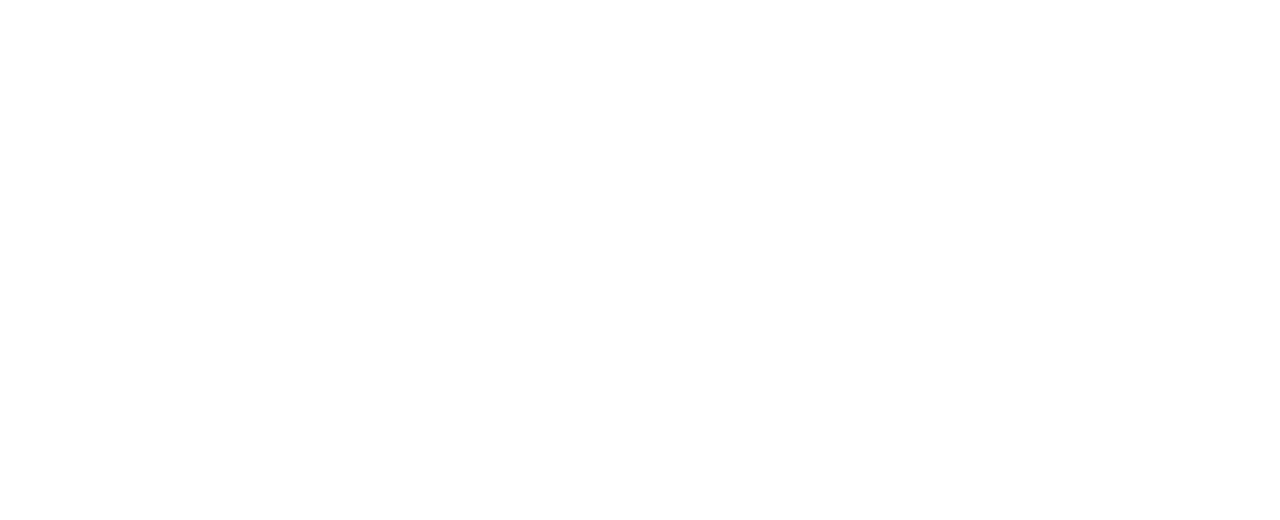
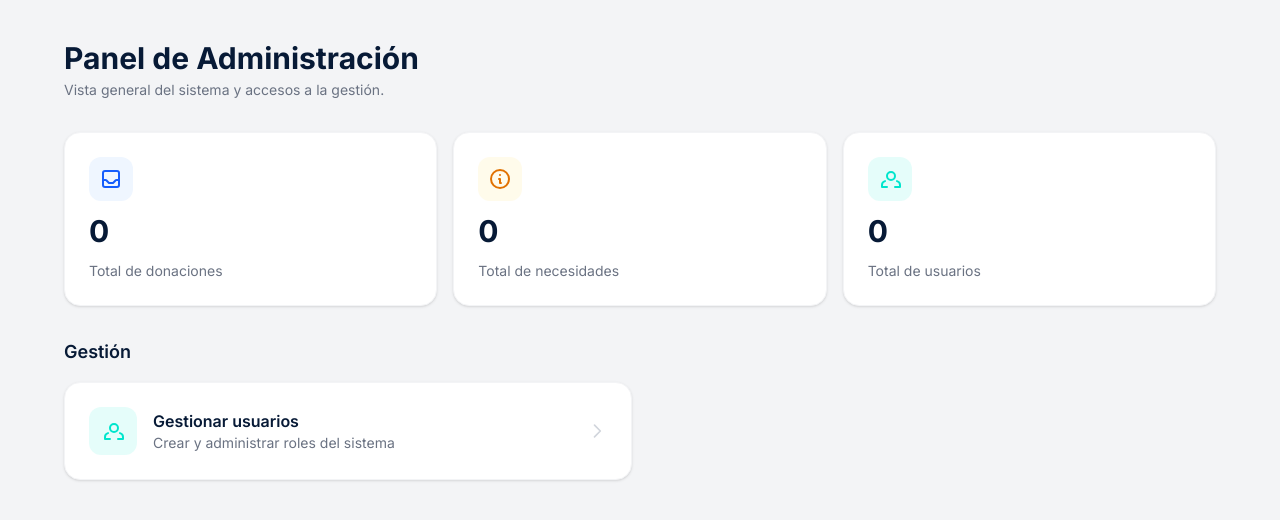
Before and after one commit to ric-diazs/donaton-cloud-native-01, a React (Vite) app in the folder frontend/: page /admin-dashboard in a window 1280 px wide. Before the commit this address had no page. Shown: the top 520 px of the page. Built offline with nearby package versions, Linux system fonts and the light colour scheme; no server answers.

Commit message:
feat: agrega vista dashboard de admin

```diff
--- /dev/null
+++ b/frontend/src/dtos/usuarioResponseDto.ts
@@ -0,0 +1,7 @@
+import type { RegistroUsuarioType } from "../schemas/usuarioSchema";
+
+export interface UsuarioResponse extends RegistroUsuarioType {
+    id: number;
+    supabaseId: string;
+    creadoEn: string;
+};
--- /dev/null
+++ b/frontend/src/pages/AdminDashboard.tsx
@@ -0,0 +1,169 @@
+/**
+ * @module pages/AdminDashboard
+ * @author Remi Garcia, Benjamin Llanquiman y Ricardo Diaz
+ * @description Página principal del panel de administración de Donaton.
+ *
+ * Esta página es accesible exclusivamente para el actor Admin. Muestra
+ * una vista general del estado del sistema con métricas en tiempo real
+ * y accesos directos a las secciones de gestión administrativa.
+ *
+ * Métricas que se muestran:
+ * - Total de donaciones registradas en el sistema.
+ * - Total de necesidades registradas.
+ * - Total de usuarios internos registrados.
+ *
+ * Accesos directos disponibles:
+ * - Gestion de usuarios
+ *
+ * Comunicación con el backend:
+ * - GET /api/donaciones → lista completa de donaciones.
+ * - GET /api/necesidades → lista total de necesidades.
+ * - GET /api/usuarios → lista de usuarios para mostrar el total del sistema.
+ * Las tres peticiones se lanzan en paralelo al cargar la página para reducir el tiempo de espera.
+ */
+
+import { useEffect, useState } from "react";
+import { type DonacionResponse } from "../dtos/donacionResponseDto";
+import { type NecesidadResponse } from "../dtos/necesidadResponseDto";
+import { type UsuarioResponse } from "../dtos/usuarioResponseDto";
+
+/**
+ * Panel de administración del sistema Donaton.
+ * Carga donaciones, necesidades y usuarios en paralelo al montar el componente,
+ * calcula las métricas del sistema y las presenta en tarjetas visuales.
+ * Mientras los datos cargan, muestra '...' en lugar de los números.
+ *
+ * @returns Página completa con tarjetas de métricas y accesos a gestión.
+ */
+export default function AdminDashboard () {
+    const [ donaciones, setDonaciones ] = useState<DonacionResponse[]>([]);
+    const [ necesidades, setNecesidades ] = useState<NecesidadResponse[]>([]);
+    const [ usuarios, setUsuarios] = useState<UsuarioResponse[]>([]);
+
+    // Se realizan tres peticiones (request) al backend con
+    // Promise.all(). Como son asincronas, se realizan al mismo tiempo.
+    useEffect(() => {
+        Promise.all([
+            fetch("http://localhost:3000/api/donaciones").then((response) => response.json()),
+            fetch("http://localhost:3000/api/necesidades").then((response) => response.json()),
+            fetch("http://localhost:3000/api/usuarios").then((response) => response.json())
+        ])
+        .then(([donacion, necesidad, usuario]) => {
+            setDonaciones(donacion)
+            setNecesidades(necesidad)
+            setUsuarios(usuario)
+        })
+        .catch((error) => console.error("Error al cargar los datos:", error))
+    }, []);
+
+    // Cantidades
+    const totalDonaciones = donaciones.length;
+    const totalNecesidades = necesidades.length;
+    const totalUsuarios = usuarios.length;
+
+    // Metricas principales
+    const metricas = [
+        {
+            label: "Total de donaciones",
+            valor: totalDonaciones,
+            color: "bg-blue-50 text-blue-600",
+            icono: "M20 13V6a2 2 0 00-2-2H6a2 2 0 00-2 2v7m16 0v5a2 2 0 01-2 2H6a2 2 0 01-2-2v-5m16 0h-2.586a1 1 0 00-.707.293l-2.414 2.414a1 1 0 01-.707.293h-3.172a1 1 0 01-.707-.293l-2.414-2.414A1 1 0 006.586 13H4"
+        },
+        {
+            label: "Total de necesidades",
+            valor: totalNecesidades,
+            color: "bg-amber-50 text-amber-600",
+            icono: "M13 16h-1v-4h-1m1-4h.01M21 12a9 9 0 11-18 0 9 9 0 0118 0z"
+        },
+        {
+            label: "Total de usuarios",
+            valor: totalUsuarios,
+            color: "bg-teal/10 text-teal",
+            icono: "M17 20h5v-2a4 4 0 00-3-3.87M9 20H4v-2a4 4 0 013-3.87m6-1.13a4 4 0 10-4-4 4 4 0 004 4z"
+        }
+    ];
+
+    return(
+        <div className="min-h-screen bg-gray-100 px-6 py-10">
+            <div className="max-w-6xl mx-auto flex flex-col gap-8">
+
+                {/* Encabezado del panel */}
+                <div className="flex flex-col gap-1">
+                    <h1 className="text-3xl font-bold text-navy">Panel de Administración</h1>
+                    <p className="text-gray-500 text-sm">Vista general del sistema y accesos a la gestión.</p>
+                </div>
+
+                {/* Tarjetas de metricas */}
+                <div className="grid grid-cols-1 sm:grid-cols-2 lg:grid-cols-3 gap-4">
+                    {metricas.map((metrica) => (
+                        <div
+                            key={metrica.label}
+                            className="bg-white rounded-2xl shadow-sm border border-gray-100 p-6 flex flex-col gap-3"
+                        >
+                            <div
+                                 className={`w-11 h-11 rounded-xl flex items-center justify-center ${metrica.color}`}
+                            >
+                                <svg className="w-6 h-6" fill="none" stroke="currentColor" viewBox="0 0 24 24">
+                                    <path strokeLinecap="round" strokeLinejoin="round" strokeWidth={2} d={metrica.icono} />
+                                </svg>
+                            </div>
+                            <span className="text-3xl font-bold text-navy">{metrica.valor}</span>
+                            <span className="text-sm text-gray-500">{metrica.label}</span>
+                        </div>
+                    ))}
+                </div>
+
+                {/* Accesos directos a secciones de gestion administrativa */}
+                <div className="flex flex-col gap-4">
+                    <h2 className="text-lg font-semibold text-navy">Gestión</h2>
+
+                    <div className="grid grid-cols-1 md:grid-cols-2 gap-4">
+
+                        {/* Gestion de usuarios */}
+                        <div
+                        // Aca usar funcion 'navigate()'
+                            className="group bg-white rounded-2xl shadow-sm border border-gray-100 p-6
+                            flex items-center justify-between
+                            hover:border-teal hover:shadow-md transition-all duration-200 cursor-pointer"
+                        >
+                            <div className="flex items-center gap-4">
+                                <div className="w-12 h-12 rounded-xl bg-teal/10 flex items-center justify-center">
+                                    <svg
+                                        className="w-6 h-6 text-teal"
+                                        fill="none"
+                                        stroke="currentColor"
+                                        viewBox="0 0 24 24"
+                                    >
+                                        <path
+                                            strokeLinecap="round" strokeLinejoin="round" strokeWidth={2}
+                                            d="M17 20h5v-2a4 4 0 00-3-3.87M9 20H4v-2a4 4 0 013-3.87m6-1.13a4 4 0 10-4-4 4 4 0 004 4z"
+                                        />
+                                    </svg>
+                                </div>
+
+                                <div className="flex flex-col">
+                                    <span className="font-semibold text-navy">Gestionar usuarios</span>
+                                    <span className="text-sm text-gray-500">Crear y administrar roles del sistema</span>
+                                </div>
+                            </div>
+
+                            <svg
+                                 className="w-5 h-5 text-gray-300 group-hover:text-teal transition-colors"
+                                 fill="none" stroke="currentColor" viewBox="0 0 24 24"
+                            >
+                                <path
+                                    strokeLinecap="round"
+                                    strokeLinejoin="round"
+                                    strokeWidth={2}
+                                    d="M9 5l7 7-7 7"
+                                />
+                            </svg>
+                        </div>
+
+                        {/* Espacio para agregar otros enlaces */}
+                    </div>
+                </div>
+            </div>
+        </div>
+    );
+};
--- a/frontend/src/routes/RoutesDonaton.tsx
+++ b/frontend/src/routes/RoutesDonaton.tsx
@@ -13,6 +13,7 @@
 import Contacto from "../pages/Contacto";
 import VoluntarioPanel from "../pages/VoluntarioPanel";
 import ColaboradorPanel from "../pages/ColaboradorPanel";
+import AdminDashboard from "../pages/AdminDashboard";
 
 /**
 * Rutas de navegación de la plataforma web
@@ -28,6 +29,7 @@
                 <Route path="/contacto" element={<Contacto />} />
                 <Route path="/voluntario" element={<VoluntarioPanel />} />
                 <Route path="/colaborador" element={<ColaboradorPanel />} />
+                <Route path="/admin-dashboard" element={<AdminDashboard />} />
             </Routes>
         </BrowserRouter>
     );
--- /dev/null
+++ b/frontend/src/schemas/usuarioSchema.ts
@@ -0,0 +1,24 @@
+import z from "zod";
+import { Rol } from "../types/rolEnum";
+
+/*
+    Expresion regular que permite al menos:
+    - 1 letra mayuscula
+    - 1 letra minuscula
+    - 1 caracter especial
+    - 1 digito
+    - Sin espacios en blanco (whitespaces)
+*/
+const regexPassword = /^(?=.*[A-Z])(?=.*[a-z])(?=.*\d)(?=.*[^A-Za-z0-9\s])[\s\S]+$/;
+
+export const usuarioSchema = z.object({
+    nombre: z.string().nonempty({ error: "Campo obligatorio" }),
+    password: z.string().regex(regexPassword, { error: "Password inválido" }),
+    correo: z.email({
+        error: (issue) => issue.input === undefined || issue.input === "" ? "Campo obligatorio" : "Correo inválido"
+    }),
+    rol: z.enum(Rol, { error: "Rol incorrecto." }),
+    nombreOrg: z.string().optional()
+});
+
+export type RegistroUsuarioType = z.infer<typeof usuarioSchema>;
--- /dev/null
+++ b/frontend/src/types/rolEnum.ts
@@ -0,0 +1,8 @@
+// Este enum es tomado directamente del definido por Prisma en el Backend
+export const Rol = {
+  ADMIN: 'ADMIN',
+  VOLUNTARIO: 'VOLUNTARIO',
+  COLABORADOR: 'COLABORADOR'
+} as const
+
+export type Rol = (typeof Rol)[keyof typeof Rol]
```
